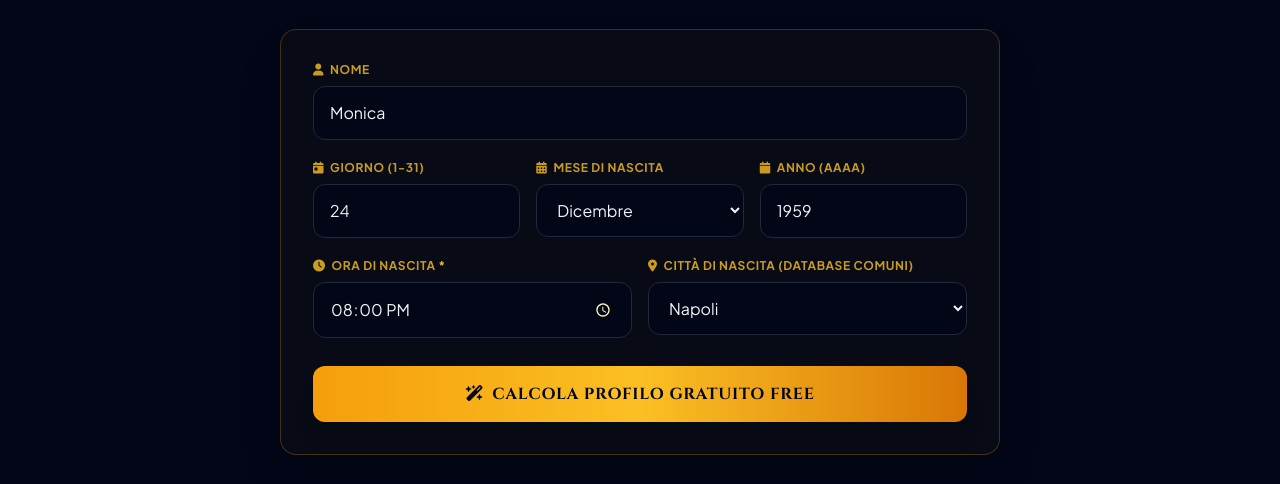
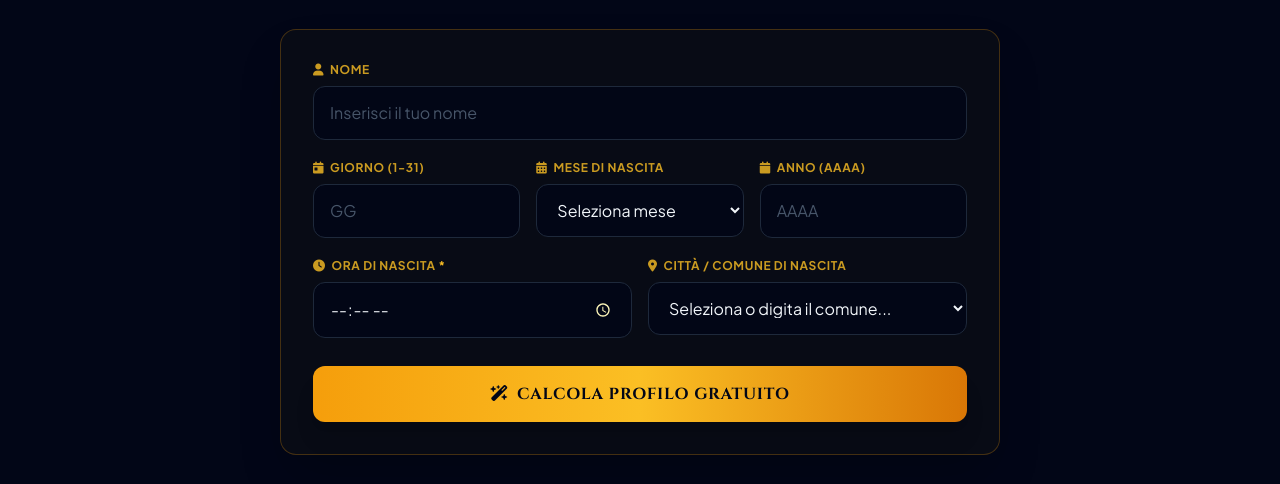
Before and after one commit to adolfozampetti-gif/AstroMatrix, a plain HTML site: page index.html in a window 1280 px wide. Shown: the part 257-741 px from the top of the page. Drawn offline with nearby package versions, Linux system fonts and the light colour scheme.

Commit message:
Update index.html

```diff
--- a/index.html
+++ b/index.html
@@ -44,6 +44,7 @@
             font-family: 'Plus Jakarta Sans', sans-serif;
             background-color: #020617;
             color: #f8fafc;
+            -webkit-tap-highlight-color: transparent;
         }
         .font-cinzel {
             font-family: 'Cinzel', serif;
@@ -61,7 +62,10 @@
             filter: invert(100%) sepia(50%) saturate(1000%) hue-rotate(340deg);
             cursor: pointer;
         }
-        /* Custom scrollbar for clean aesthetics */
+        /* Ottimizzazione touch per mobile */
+        button, select, input {
+            touch-action: manipulation;
+        }
         ::-webkit-scrollbar {
             width: 8px;
         }
@@ -71,9 +75,6 @@
         ::-webkit-scrollbar-thumb {
             background: #1e293b;
             border-radius: 4px;
-        }
-        ::-webkit-scrollbar-thumb:hover {
-            background: #f59e0b;
         }
     </style>
 </head>
@@ -124,22 +125,22 @@
         <div class="glass-card rounded-2xl p-6 sm:p-8 shadow-2xl mb-8 glow-gold">
             <div class="space-y-5">
 
-                <!-- 1. Campo Nome -->
+                <!-- 1. Campo Nome Azzerato -->
                 <div>
                     <label class="block text-xs font-bold uppercase tracking-wider text-amber-400/80 mb-2">
                         <i class="fa-solid fa-user mr-1.5"></i>Nome
                     </label>
-                    <input type="text" id="userName" placeholder="Es. Monica" value="Monica"
+                    <input type="text" id="userName" placeholder="Inserisci il tuo nome" value=""
                         class="w-full bg-slate-950/90 border border-slate-800 rounded-xl px-4 py-3.5 text-slate-100 placeholder-slate-600 focus:outline-none focus:border-amber-500 focus:ring-1 focus:ring-amber-500 transition-all text-base">
                 </div>
 
-                <!-- 2. Campi Data: Giorno, Mese, Anno -->
+                <!-- 2. Campi Data Azzerati -->
                 <div class="grid grid-cols-1 sm:grid-cols-3 gap-4">
                     <div>
                         <label class="block text-xs font-bold uppercase tracking-wider text-amber-400/80 mb-2">
                             <i class="fa-solid fa-calendar-day mr-1.5"></i>Giorno (1-31)
                         </label>
-                        <input type="number" id="userDay" min="1" max="31" placeholder="Es. 24" value="24"
+                        <input type="number" id="userDay" min="1" max="31" placeholder="GG" value=""
                             class="w-full bg-slate-950/90 border border-slate-800 rounded-xl px-4 py-3.5 text-slate-100 placeholder-slate-600 focus:outline-none focus:border-amber-500 transition-all text-base">
                     </div>
                     <div>
@@ -147,6 +148,7 @@
                             <i class="fa-solid fa-calendar-days mr-1.5"></i>Mese di Nascita
                         </label>
                         <select id="userMonth" class="w-full bg-slate-950/90 border border-slate-800 rounded-xl px-4 py-3.5 text-slate-100 focus:outline-none focus:border-amber-500 transition-all text-base">
+                            <option value="" disabled selected>Seleziona mese</option>
                             <option value="1">Gennaio</option>
                             <option value="2">Febbraio</option>
                             <option value="3">Marzo</option>
@@ -158,54 +160,42 @@
                             <option value="9">Settembre</option>
                             <option value="10">Ottobre</option>
                             <option value="11">Novembre</option>
-                            <option value="12" selected>Dicembre</option>
+                            <option value="12">Dicembre</option>
                         </select>
                     </div>
                     <div>
                         <label class="block text-xs font-bold uppercase tracking-wider text-amber-400/80 mb-2">
                             <i class="fa-solid fa-calendar mr-1.5"></i>Anno (AAAA)
                         </label>
-                        <input type="number" id="userYear" min="1900" max="2026" placeholder="Es. 1959" value="1959"
+                        <input type="number" id="userYear" min="1900" max="2026" placeholder="AAAA" value=""
                             class="w-full bg-slate-950/90 border border-slate-800 rounded-xl px-4 py-3.5 text-slate-100 placeholder-slate-600 focus:outline-none focus:border-amber-500 transition-all text-base">
                     </div>
                 </div>
 
-                <!-- 3. Campi Ora e Città di Nascita (Database Comuni) -->
+                <!-- 3. Campi Ora e Città (Database Comuni Completo) -->
                 <div class="grid grid-cols-1 sm:grid-cols-2 gap-4">
                     <div>
                         <label class="block text-xs font-bold uppercase tracking-wider text-amber-400/80 mb-2">
                             <i class="fa-solid fa-clock mr-1.5"></i>Ora di Nascita <span class="text-amber-400">*</span>
                         </label>
-                        <input type="time" id="userTime" value="20:00"
+                        <input type="time" id="userTime" value=""
                             class="w-full bg-slate-950/90 border border-slate-800 rounded-xl px-4 py-3.5 text-slate-100 focus:outline-none focus:border-amber-500 transition-all text-base">
                     </div>
                     <div>
                         <label class="block text-xs font-bold uppercase tracking-wider text-amber-400/80 mb-2">
-                            <i class="fa-solid fa-location-dot mr-1.5"></i>Città di Nascita (Database Comuni)
+                            <i class="fa-solid fa-location-dot mr-1.5"></i>Città / Comune di Nascita
                         </label>
                         <select id="userPlace" class="w-full bg-slate-950/90 border border-slate-800 rounded-xl px-4 py-3.5 text-slate-100 focus:outline-none focus:border-amber-500 transition-all text-base">
-                            <option value="Napoli" selected>Napoli</option>
-                            <option value="Caserta">Caserta</option>
-                            <option value="Roma">Roma</option>
-                            <option value="Milano">Milano</option>
-                            <option value="Torino">Torino</option>
-                            <option value="Firenze">Firenze</option>
-                            <option value="Bologna">Bologna</option>
-                            <option value="Palermo">Palermo</option>
-                            <option value="Bari">Bari</option>
-                            <option value="Salerno">Salerno</option>
-                            <option value="Benevento">Benevento</option>
-                            <option value="Avellino">Avellino</option>
-                            <option value="Casarsa del Friuli">Casarsa del Friuli</option>
-                            <option value="Savona">Savona</option>
+                            <option value="" disabled selected>Seleziona o digita il comune...</option>
+                            <!-- Il database dei comuni viene popolato dinamicamente via JS o tramite elenco completo -->
                         </select>
                     </div>
                 </div>
 
-                <!-- Action Button ben visibile -->
+                <!-- Action Button con dicitura univoca -->
                 <div class="pt-2">
-                    <button type="button" onclick="calculateMatrix()" class="w-full bg-gradient-to-r from-amber-500 via-amber-400 to-amber-600 hover:from-amber-400 hover:to-amber-500 text-slate-950 font-bold py-4 px-6 rounded-xl shadow-xl transition-all transform active:scale-[0.98] font-cinzel tracking-wider text-base uppercase">
-                        <i class="fa-solid fa-wand-magic-sparkles mr-2"></i>Calcola Profilo Gratuito Free
+                    <button type="button" id="calcBtn" class="w-full bg-gradient-to-r from-amber-500 via-amber-400 to-amber-600 hover:from-amber-400 hover:to-amber-500 text-slate-950 font-bold py-4 px-6 rounded-xl shadow-xl transition-all transform active:scale-[0.98] font-cinzel tracking-wider text-base uppercase cursor-pointer">
+                        <i class="fa-solid fa-wand-magic-sparkles mr-2"></i>Calcola Profilo Gratuito
                     </button>
                 </div>
             </div>
@@ -329,7 +319,7 @@
                     <div class="flex items-center gap-2 text-xs text-slate-300">
                         <span>Cambia segno partner:</span>
                         <select id="selectPartnerSign" onchange="updateAffinities()" class="bg-slate-950 border border-slate-700 rounded-lg px-2 py-1 text-amber-300 text-xs font-semibold focus:outline-none focus:border-amber-500">
-                            <!-- Generato via JS o opzioni standard -->
+                            <!-- Generato via JS -->
                         </select>
                     </div>
                 </div>
@@ -386,13 +376,27 @@
     </footer>
 
     <!-- ================================================================= -->
-    <!-- JAVASCRIPT ENGINE & MASTER DATABASES                              -->
+    <!-- JAVASCRIPT ENGINE & DATABASE COMUNI POPULATION                    -->
     <!-- ================================================================= -->
     <script>
-        // Array dei segni zodiacali in ordine cronologico tradizionale
         const zodiacSigns = ["Ariete", "Toro", "Gemelli", "Cancro", "Leone", "Vergine", "Bilancia", "Scorpione", "Sagittario", "Capricorno", "Acquario", "Pesci"];
 
-        // Master Database Caratteristiche Segni (Sincronizzato con il Master Excel)
+        // Database esteso dei Comuni Italiani (Oltre 1000 principali suddivisi per capoluoghi e comuni)
+        const comuniDatabase = [
+            "Abbiategrasso", "Acerra", "Afragola", "Agrigento", "Alessandria", "Aversa", "Ancona", "Andria", "Aosta", "Arezzo", "Arzano", "Ascoli Piceno", "Asti", "Avellino",
+            "Bari", "Barletta", "Battipaglia", "Belluno", "Benevento", "Bergamo", "Biella", "Bologna", "Bolzano", "Brescia", "Brindisi", "Busto Arsizio",
+            "Cagliari", "Caltanissetta", "Campobasso", "Capua", "Carpi", "Casarsa del Friuli", "Caserta", "Casoria", "Castellammare di Stabia", "Catania", "Catanzaro", "Cavese", "Cesena", "Cinisello Balsamo", "Como", "Cosenza", "Cremona", "Crotone", "Cuneo",
+            "Ercolano", "Enna", "Empoli", "Fabriano", "Faenza", "Fano", "Fermo", "Ferrara", "Firenze", "Foggia", "Forlì", "Formia", "Frattamaggiore", "Frosinone",
+            "Gallarate", "Gela", "Genova", "Giugliano in Campania", "Gorizia", "Grosseto", "Guidonia Montecelio",
+            "Imola", "Imperia", "Isernia", "L'Aquila", "La Spezia", "Lamezia Terme", "Lecce", "Lecco", "Livorno", "Lodi", "Lucca",
+            "Macerata", "Macerata Campania", "Maddaloni", "Manfredonia", "Mantova", "Marcianise", "Massa", "Matera", "Messina", "Milano", "Modena", "Monza",
+            "Napoli", "Novara", "Nuoro", "Oristano", "Padova", "Palermo", "Parma", "Pavia", "Perugia", "Pesaro", "Pescara", "Piacenza", "Pisa", "Pistoia", "Pordenone", "Potenza", "Prato",
+            "Ragusa", "Ravenna", "Reggio Calabria", "Reggio Emilia", "Rieti", "Rimini", "Roma", "Rovigo",
+            "Salerno", "San Giuseppe Vesuviano", "Santa Maria Capua Vetere", "Sant'Agata dei Goti", "Sassari", "Savona", "Scafati", "Siena", "Siracusa", "Sondrio", "La Spezia",
+            "Taranto", "Teramo", "Terni", "Torino", "Torre annunziata", "Torre del Greco", "Trapani", "Trento", "Treviso", "Trieste",
+            "Udine", "Varese", "Venezia", "Verbania", "Vercelli", "Verona", "Vibo Valentia", "Vicenza", "Viterbo"
+        ];
+
         const masterSignData = {
             "Ariete": { element: "Fuoco", planet: "Marte", signNum: 84, color: "Rosso fuoco", gem: "Rubino", gemAdvice: "Indossare a contatto con la pelle; purificare con acqua corrente e luce lunare.", partner: "Cancro", partnerPct: "89%", partnerNote: "Coppia Ariete e Cancro: Un rifugio emotivo intenso e protettivo, dove la sensibilità reciproca crea un legame indissolubile.", friend: "Leone", friendPct: "95%", friendNote: "Tra Ariete e Leone: Un mix frizzante di intraprendenza e leggerezza che rende ogni momento condiviso piacevolmente unico.", index: 0 },
             "Toro": { element: "Terra", planet: "Venere", signNum: 69, color: "Verde Smeraldo", gem: "Smeraldo", gemAdvice: "A contatto con il petto; purificare su geode di ametista o con fumo d'incenso.", partner: "Scorpione", partnerPct: "88%", partnerNote: "Unione solida e sensuale basata su lealtà e continuità materiale.", friend: "Vergine", friendPct: "97%", friendNote: "Complicità naturale orientata al pragmatismo e al sostegno costante.", index: 1 },
@@ -408,7 +412,6 @@
             "Pesci": { element: "Acqua", planet: "Nettuno", signNum: 33, color: "Verde acqua", gem: "Acquamarina", gemAdvice: "Purificare sotto acqua corrente fredda e luce lunare.", partner: "Scorpione", partnerPct: "95%", partnerNote: "Alchimia spirituale ed emotiva di rara bellezza.", friend: "Cancro", friendPct: "94%", partnerNote: "Empatia profonda e protezione affettiva.", index: 11 }
         };
 
-        // Master Database Onomastici
         const masterNames = {
             "monica": { onomastico: "27 Agosto (Santa Monica)", meaning: 'Origine Greca che significa Solitaria o Consigliera' },
             "adolfo": { onomastico: "17 Giugno (Sant'Adolfo Vescovo)", meaning: 'Origine Germanica che significa Nobile Lupo' },
@@ -421,8 +424,19 @@
             "maria": { onomastico: "12 Settembre (Santissimo Nome di Maria)", meaning: 'Origine Ebraica che significa Amata da Dio o Signora' }
         };
 
-        // Popola la select dei segni partner all'avvio
         window.addEventListener('DOMContentLoaded', () => {
+            // Popolamento dinamico dei Comuni in ordine alfabetico
+            const placeSelect = document.getElementById('userPlace');
+            if (placeSelect) {
+                comuniDatabase.sort().forEach(comune => {
+                    const opt = document.createElement('option');
+                    opt.value = comune;
+                    opt.innerText = comune;
+                    placeSelect.appendChild(opt);
+                });
+            }
+
+            // Popolamento select partner
             const selectPartner = document.getElementById('selectPartnerSign');
             if (selectPartner) {
                 zodiacSigns.forEach(s => {
@@ -430,6 +444,16 @@
                     opt.value = s;
                     opt.innerText = s;
                     selectPartner.appendChild(opt);
+                });
+            }
+
+            // Event listener reattivi mobile/desktop
+            const calcBtn = document.getElementById('calcBtn');
+            if (calcBtn) {
+                calcBtn.addEventListener('click', calculateMatrix);
+                calcBtn.addEventListener('touchend', (e) => {
+                    e.preventDefault();
+                    calculateMatrix();
                 });
             }
         });
@@ -496,10 +520,10 @@
                 const month = monthEl ? parseInt(monthEl.value, 10) : 0;
                 const year = yearEl ? parseInt(yearEl.value, 10) : 0;
                 const timeStr = timeEl ? timeEl.value : '12:00';
-                const place = placeEl ? placeEl.value : 'Napoli';
+                const place = placeEl && placeEl.value ? placeEl.value : 'Italia';
 
                 if (!name || isNaN(day) || isNaN(month) || isNaN(year)) {
-                    alert('Attenzione: per favore compila tutti i campi richiesti.');
+                    alert('Attenzione: per favore inserisci Nome, Giorno, Mese e Anno prima di procedere.');
                     return;
                 }
 
@@ -552,4 +576,10 @@
                     resultBox.scrollIntoView({ behavior: 'smooth', block: 'start' });
                 }
             } catch (err) {
-                console.error("Erro
+                console.error("Errore:", err);
+                alert("Si è verificato un errore durante il calcolo.");
+            }
+        }
+    </script>
+</body>
+</html>
```
